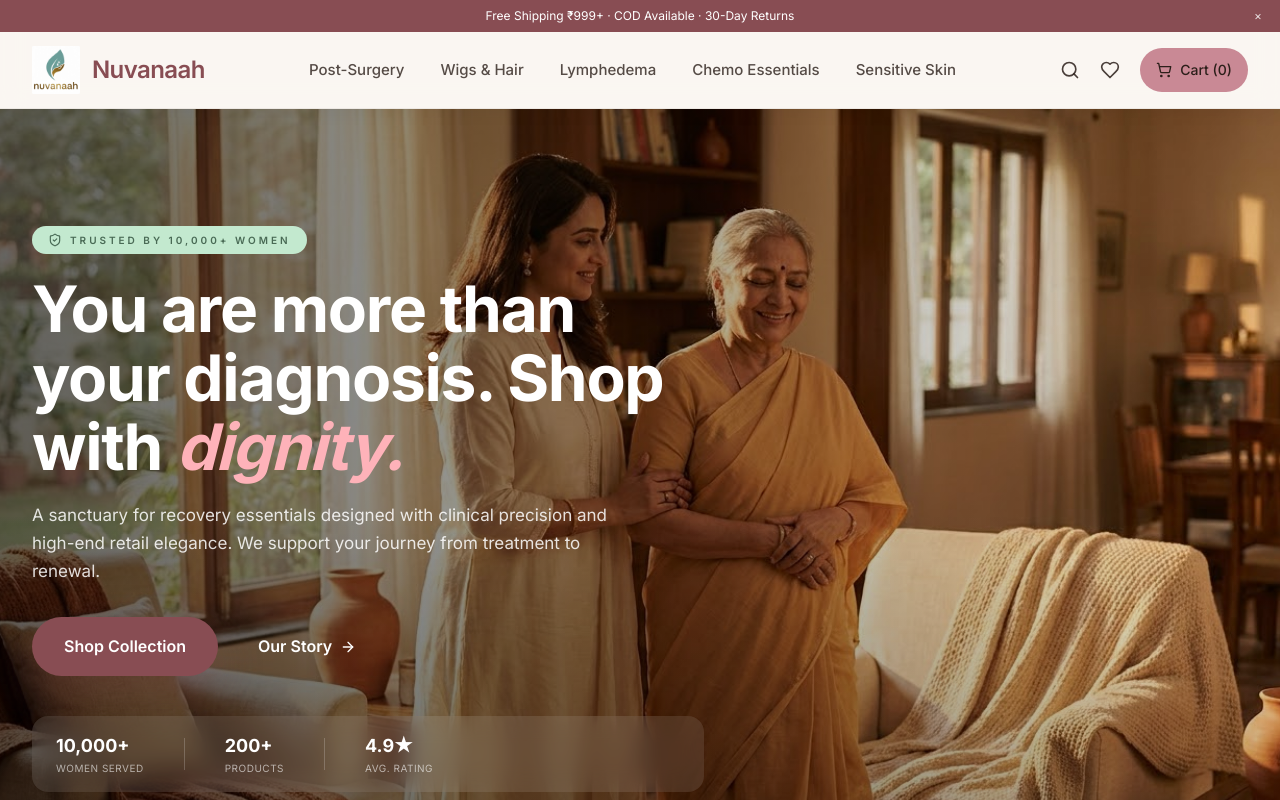
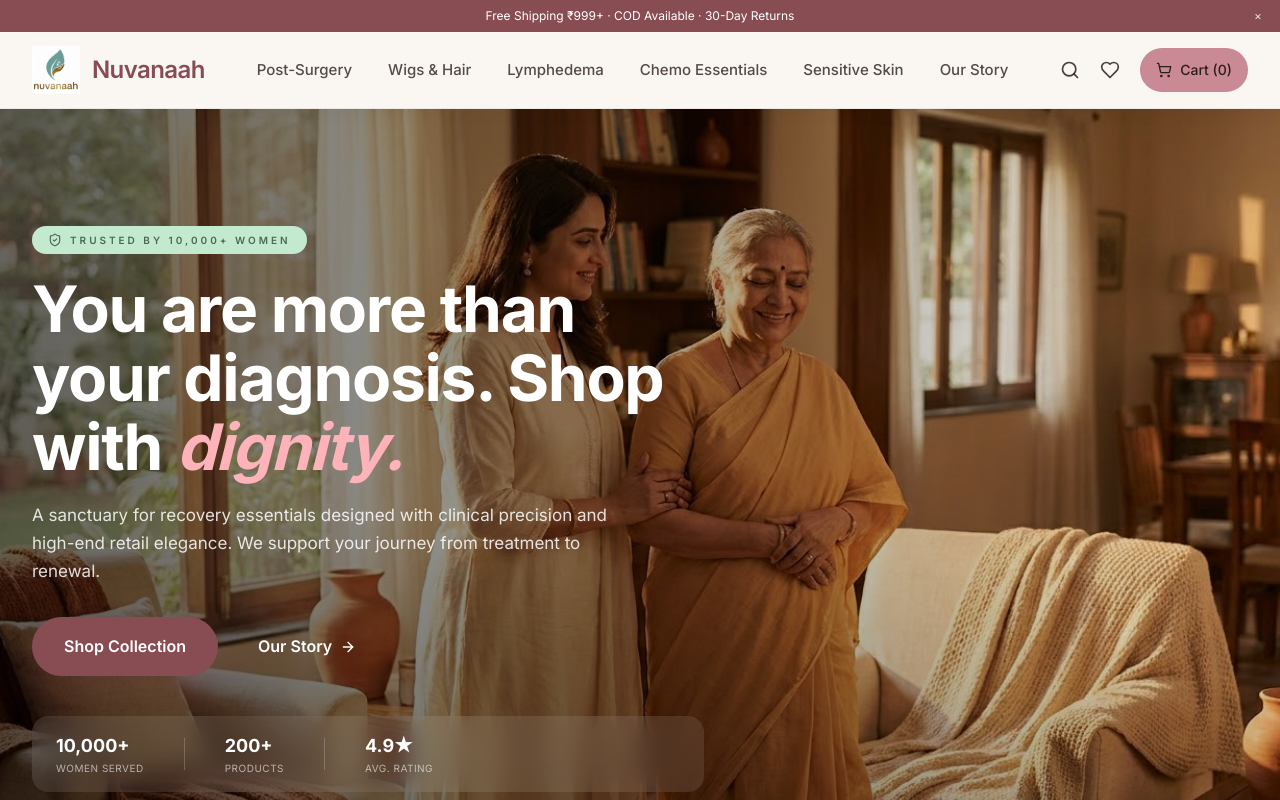
Before and after one commit to Ananya1464/nuvanaah-website, a Next.js app: page / in a window 1280 px wide. Shown: the top 800 px of the page. Built offline with nearby package versions, Linux system fonts and the light colour scheme.

Commit message:
feat: add Our Story link to navigation menu

```diff
--- a/components/layout/Header.tsx
+++ b/components/layout/Header.tsx
@@ -62,6 +62,9 @@ export default function Header() {
           <Link href="/products/category/sensitive-skin" className="font-medium text-[#2c1f1a]/80 transition hover:text-[#884d53]">
             Sensitive Skin
           </Link>
+          <Link href="/about" className="font-medium text-[#2c1f1a]/80 transition hover:text-[#884d53]">
+            Our Story
+          </Link>
         </nav>
 
         <div className="flex items-center gap-4 lg:gap-5">
@@ -116,6 +119,9 @@ export default function Header() {
             <Link href="/products/category/sensitive-skin" className="block py-2 font-medium text-[#2c1f1a]/80 transition hover:text-[#884d53]" onClick={() => setMenuOpen(false)}>
               Sensitive Skin
             </Link>
+            <Link href="/about" className="block py-2 font-medium text-[#2c1f1a]/80 transition hover:text-[#884d53]" onClick={() => setMenuOpen(false)}>
+              Our Story
+            </Link>
           </nav>
         </div>
       )}
```
